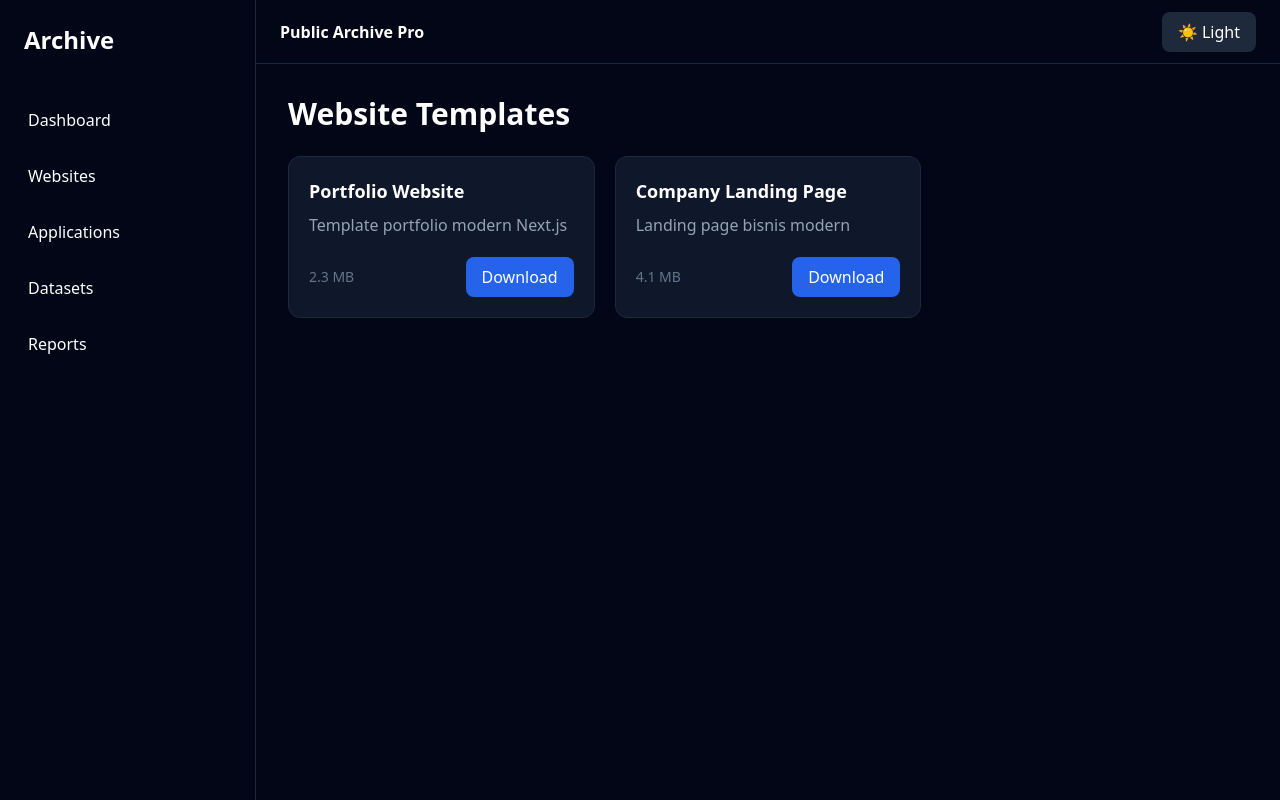
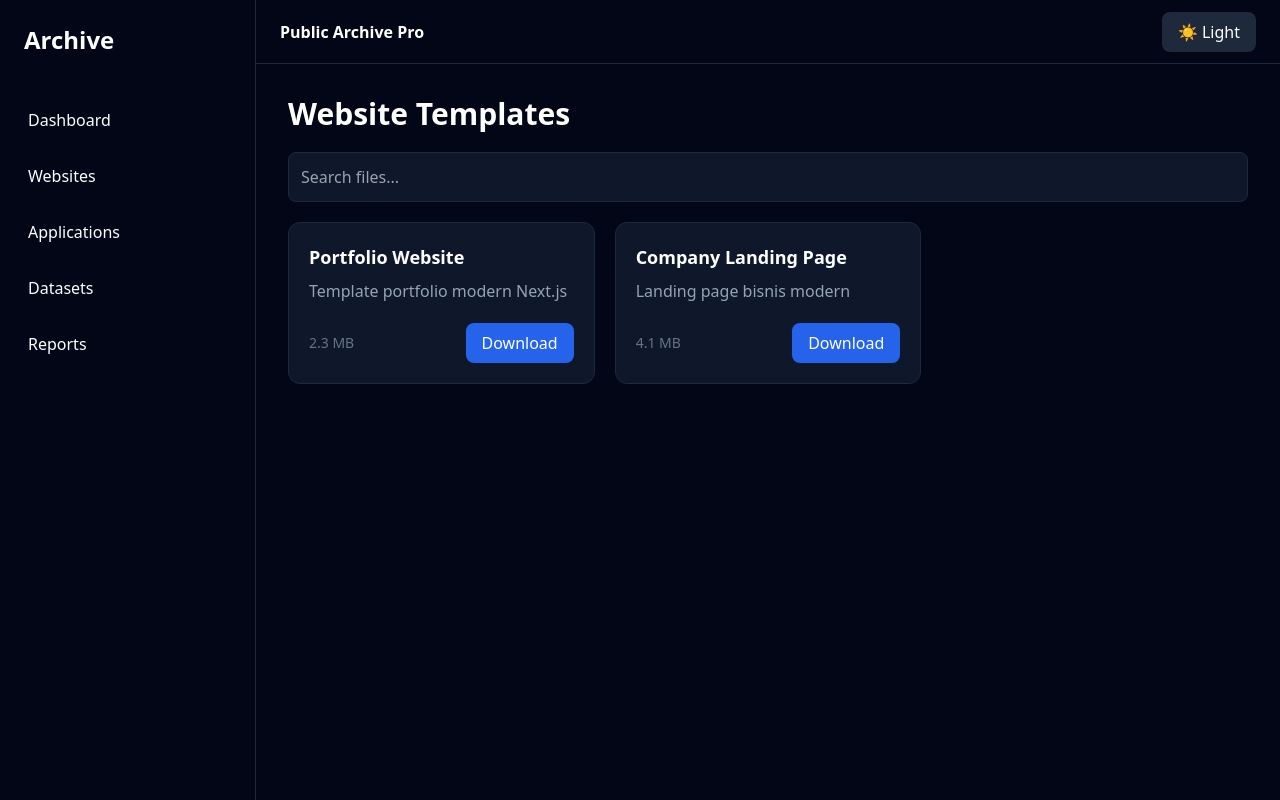
Before and after one commit to freshjena-bit/Web, a Next.js app: page /websites in a window 1280 px wide. Built offline with nearby package versions, Linux system fonts and the light colour scheme.

Commit message:
Update page.js

```diff
--- a/app/websites/page.js
+++ b/app/websites/page.js
@@ -1,31 +1,63 @@
+"use client";
+
+import { useState } from "react";
+
 import Sidebar from "@/components/Sidebar";
 import Topbar from "@/components/Topbar";
+import SearchBar from "@/components/SearchBar";
 import DownloadCard from "@/components/DownloadCard";
+
 import { websites } from "@/data/websites";
 
 export default function WebsitesPage() {
+
+  const [search, setSearch] =
+    useState("");
+
+  const filtered =
+    websites.filter(item =>
+      item.title
+        .toLowerCase()
+        .includes(
+          search.toLowerCase()
+        )
+    );
+
   return (
     <div className="flex">
+
       <Sidebar />
 
       <main className="flex-1">
+
         <Topbar />
 
         <div className="p-8">
-          <h1 className="text-3xl font-bold mb-6">
+
+          <h1 className="text-3xl font-bold mb-5">
             Website Templates
           </h1>
 
-          <div className="grid md:grid-cols-3 gap-5">
-            {websites.map(item => (
+          <SearchBar
+            value={search}
+            setValue={setSearch}
+          />
+
+          <div className="grid md:grid-cols-3 gap-5 mt-5">
+
+            {filtered.map(item => (
               <DownloadCard
                 key={item.id}
                 item={item}
               />
             ))}
+
           </div>
+
         </div>
+
       </main>
+
     </div>
   );
-                          }
+              }
```
